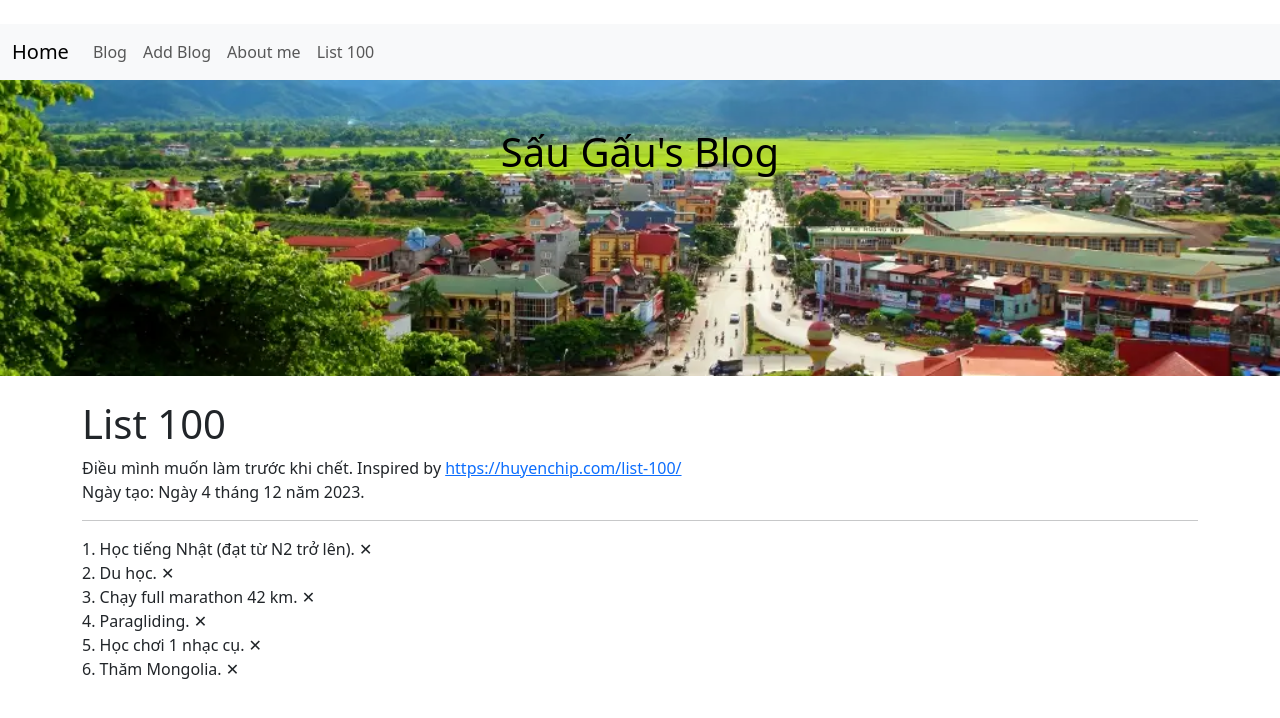
After one commit to NguyenQuangMinh0504/my_website, a Django app: template django_my_website/templates/list_100.html in a window 1280 px wide. The commit adds this page. Shown: the top 718 px of the page. Run offline with Django 4.2, Linux system fonts and the light colour scheme; the template is opened without the code that fills it, so the values that code supplies are empty.

Commit message:
Add: Thêm list 100

```diff
--- a/django_my_website/django_my_website/urls.py
+++ b/django_my_website/django_my_website/urls.py
@@ -19,7 +19,7 @@ from django.urls import path
 from .views import (blog, blog_detail, about_me, homepage,
                     add_blog_view, add_comment_view, running_view,
                     edit_blog_view, website_traffic_view, test_view,
-                    statistics_view, add_data_view, github_view)
+                    statistics_view, add_data_view, github_view, list_100_view)
 
 urlpatterns = [
     path(route="", view=homepage, name="homepage"),
@@ -39,4 +39,5 @@ urlpatterns = [
     path(route="statistics", view=statistics_view, name="statistics"),
     path(route="add-data", view=add_data_view, name="add-data"),
     path(route="github", view=github_view, name="github"),
+    path(route="list-100", view=list_100_view, name="list-100"),
 ]
--- /dev/null
+++ b/django_my_website/templates/list_100.html
@@ -0,0 +1,15 @@
+{% extends 'base.html' %}
+{% block content %}
+<h1>List 100</h1>
+Điều mình muốn làm trước khi chết. Inspired by <a href="https://huyenchip.com/list-100/">https://huyenchip.com/list-100/</a>
+<br>
+Ngày tạo: Ngày 4 tháng 12 năm 2023. <br>
+<hr>
+1. Học tiếng Nhật (đạt từ N2 trở lên). &#x2715;<br>
+2. Du học. &#x2715;<br>
+3. Chạy full marathon 42 km. &#x2715;<br>
+4. Paragliding. &#x2715;<br>
+5. Học chơi 1 nhạc cụ. &#x2715;<br>
+6. Thăm Mongolia. &#x2715;<br>
+<!-- Không cần thêm <br> cuối trang do phần sau đã có <br> -->
+{% endblock %}
--- a/django_my_website/templates/navbar.html
+++ b/django_my_website/templates/navbar.html
@@ -22,6 +22,9 @@
           <li class="nav-item">
             <a class="nav-link" href="{% url 'about-me' %}">About me</a>
           </li>
+          <li class="nav-item">
+            <a class="nav-link" href="{% url 'list-100' %}">List 100</a>
+          </li>
           <!-- <li class="nav-item">
             <a class="nav-link" href="{% url 'website-traffic' %}">Website Traffic</a>
           </li> -->
```
Also changed, not shown: django_my_website/django_my_website/views.py (+9 -0 lines).
